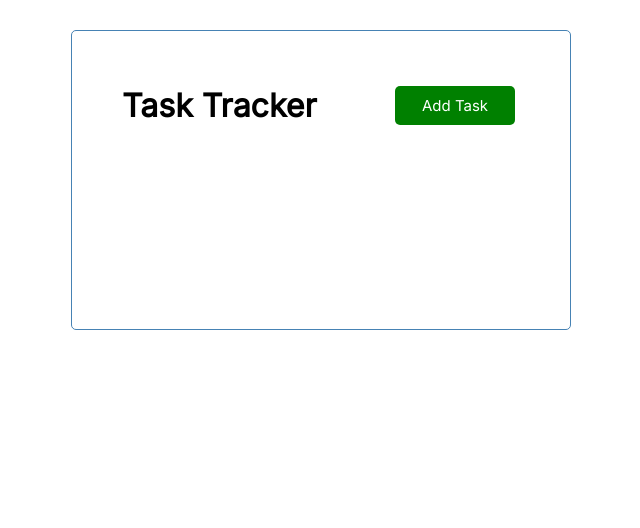
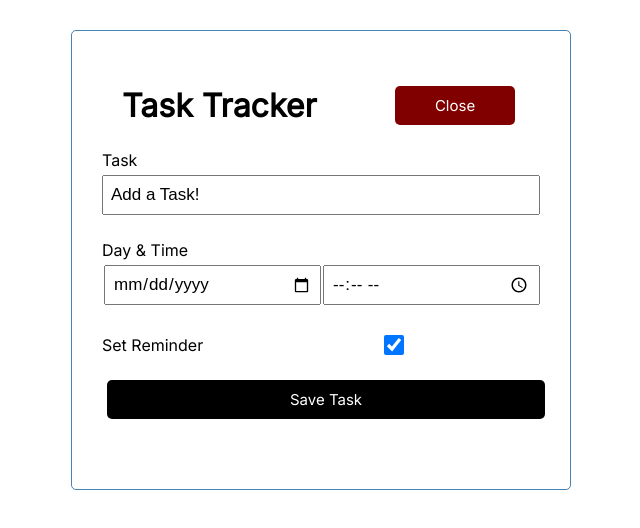
Before and after one commit to nandanv2702/vue-task-tracker, a Vue app: page / in a window 1280 px wide. Shown: the top 528 px of the page, without its empty margins (319-959 px from the left). Built offline with nearby package versions, Linux system fonts and the light colour scheme.

Commit message:
show addTask if no localStorage

```diff
--- a/src/App.vue
+++ b/src/App.vue
@@ -51,8 +51,9 @@ export default {
   created(){
 
     if(localStorage.getItem("todoItems") === null){
-      localStorage.setItem("todoItems", []);
+        localStorage.setItem("todoItems", []);
          this.tasks = []
+         this.toggleShowAddTask()
     } else {
       this.tasks = JSON.parse(localStorage.getItem("todoItems"))
     }
--- a/src/components/AddTask.vue
+++ b/src/components/AddTask.vue
@@ -35,10 +35,11 @@
 export default {
     name: 'AddTask',
     data() {
+      const today = new Date()
         return {
-            text: 'something',
-            day: 'Friday',
-            time: '2pm',
+            text: 'Add a Task!',
+            day: today.getFullYear(),
+            time: '',
             reminder: true
         }
     },
--- a/src/components/Task.vue
+++ b/src/components/Task.vue
@@ -4,7 +4,7 @@
             {{ task.text }}
             <i class="fas fa-times" @click="$emit('delete-task', task.id)"></i>
         </h3>
-        <p>
+        <p class="info">
             {{ task.day }}
             {{ task.time }}
         </p>
@@ -40,4 +40,8 @@
   align-items: center;
   justify-content: space-between;
 }
+
+.task .info {
+  font-size: .9rem;
+}
 </style>
```
